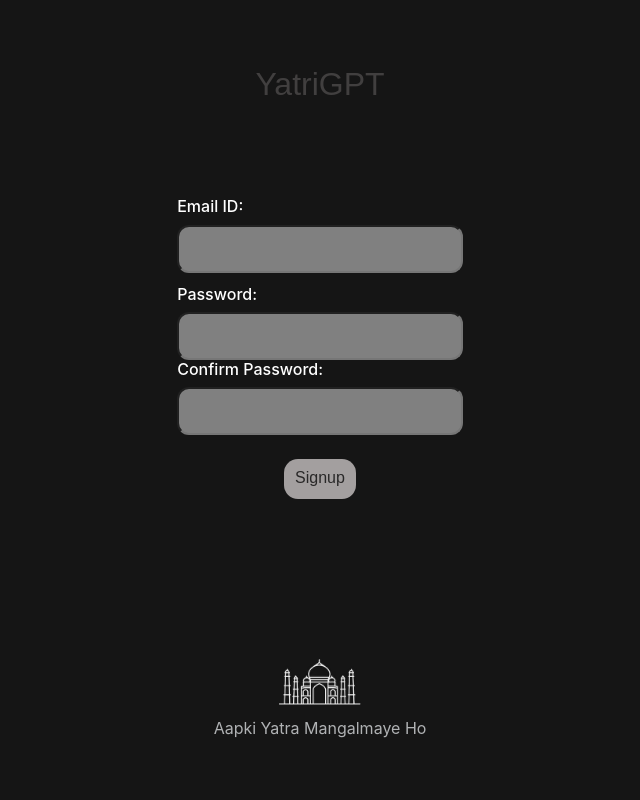
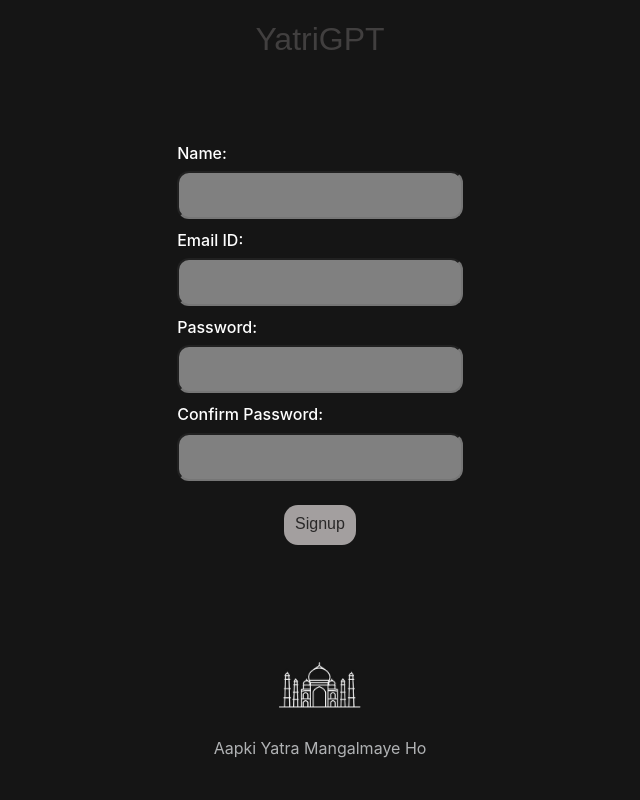
Before and after one commit to AmanAg744/YatriGPT, a Flask app: page /signup in a window 1280 px wide. Shown: the whole page, without its empty margins (320-960 px from the left). Run offline with Flask 3, Linux system fonts and the light colour scheme; parts of the project's set-up code (start-up, migrations or seed data) failed here and were passed over.

Commit message:
Update signup.html

```diff
--- a/templates/signup.html
+++ b/templates/signup.html
@@ -16,6 +16,15 @@ a.login{
     cursor: pointer;
 }
 div.password{
+    margin-top:12px;
+}
+div.username{
+    margin-top:12px;
+}
+div.email{
+    margin-top:12px;
+}
+div.confirmpassword{
     margin-top:12px;
 }
 div.login-p{
@@ -60,7 +69,7 @@ div.signup-p{
 }
 .container {
     display: flex;
-    justify-content: center;
+    justify-content: space-evenly;
     align-items: center;
     flex-direction: column;
     height: 100vh;
@@ -93,7 +102,7 @@ h2{
 
 img{
     height: 46px;
-    margin: -34px;
+    margin-top: -159px;
     padding: 0;
     position: relative;
     margin-bottom: 0px;
@@ -104,7 +113,7 @@ img{
     margin: 0;
     padding: 0;
     position: relative;
-    bottom: -61px;
+    bottom: 4px;
     color: rgb(176, 178, 180);
 }
 
@@ -116,7 +125,7 @@ img{
     font-family: 'Istok Web', sans-serif;
     font-size: large;
     position: relative;
-    top: -40px;
+    top: 0px;
 }
 .form-group .btn-row {
     padding: 24px;
@@ -142,16 +151,20 @@ img{
         </div>
         <form id="loginForm" action="/signup_get" method="post">
             <div class="username">
+                <h4>Name:</h4>
+                <input type="text" id="username" name="username" style="height: 48px;" required>
+            </div>
+            <div class="email">
                 <h4>Email ID:</h4>
-                <input type="email" id="email" name="email" style="height: 48px;">
+                <input type="email" id="email" name="email" style="height: 48px;" required>
             </div>
             <div class="password">
                 <h4>Password:</h4>
-                <input type="password" id="password" name="password" style="height: 48px;">
+                <input type="password" id="password" name="password" style="height: 48px;" required>
             </div>
             <div class="confirmpassword">
                 <h4>Confirm Password:</h4>
-                <input type="password" id="confirmpassword" name="confirmpassword" style="height: 48px;">
+                <input type="password" id="confirmpassword" name="confirmpassword" style="height: 48px;" required>
             </div>
             <div class="form-group">
                 <div class="btn-row">
```
